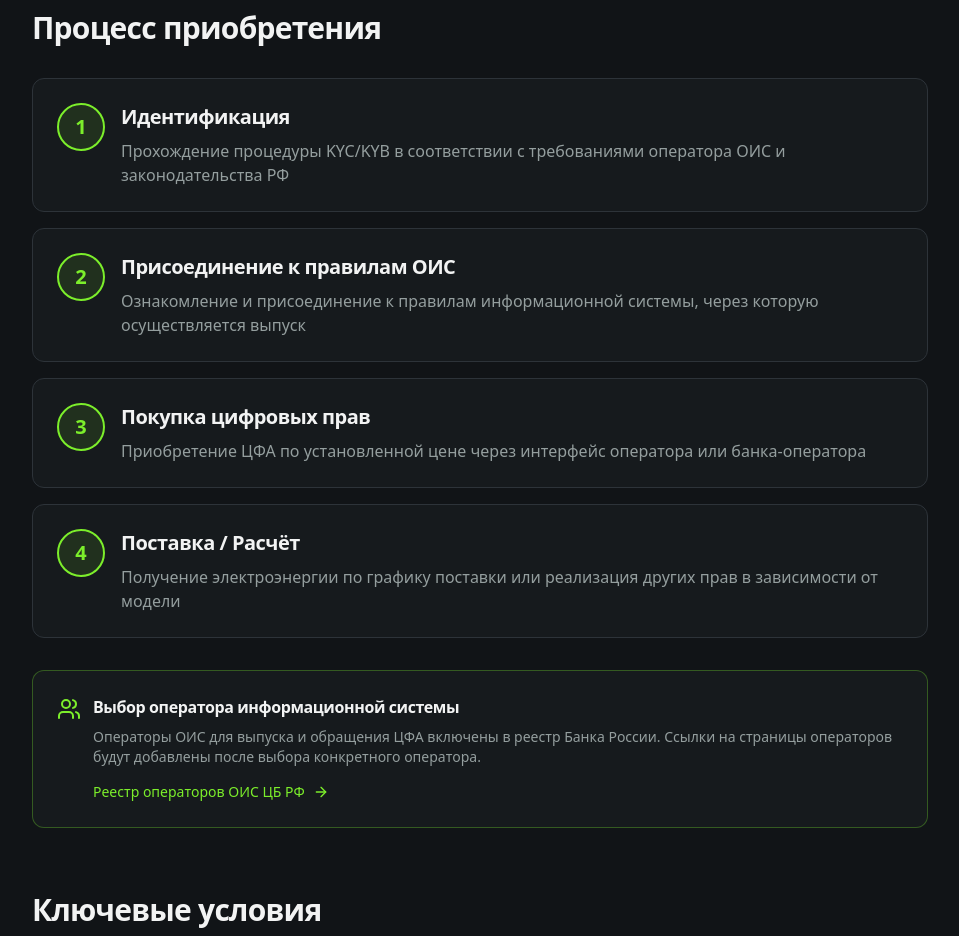
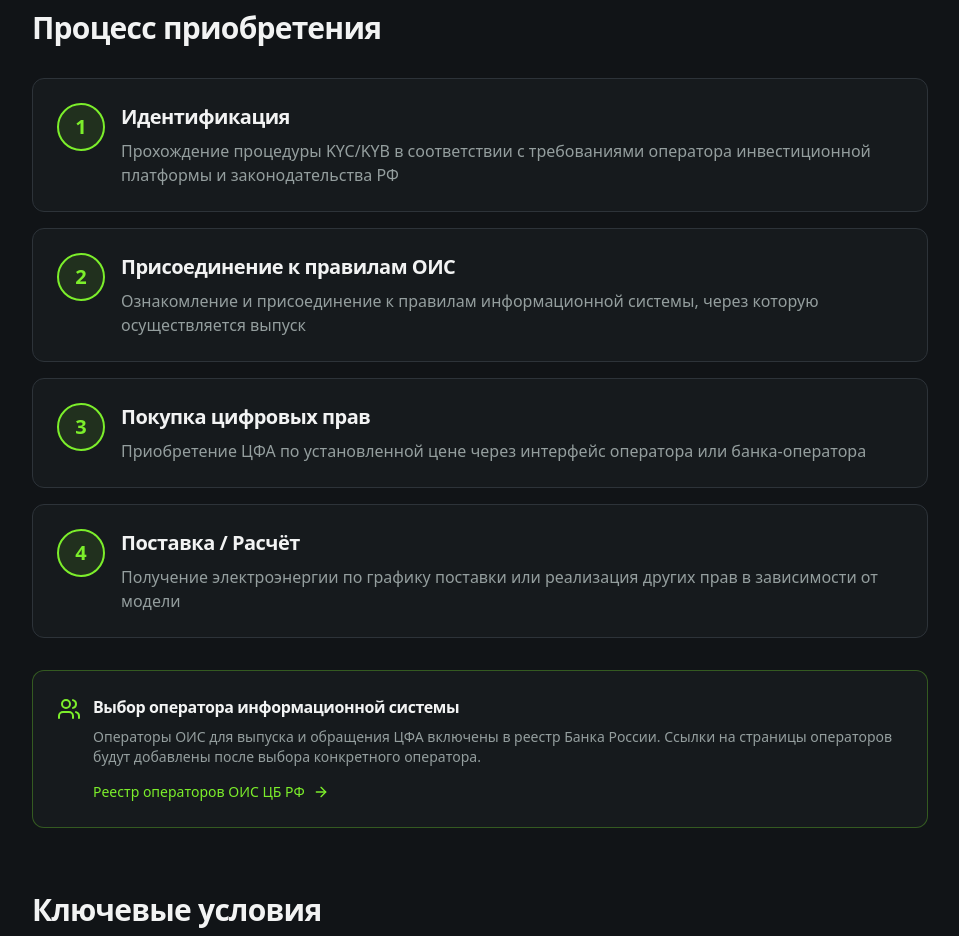
Before and after one commit to nicr737-sys/gas-gpu-power, a React (Vite) app: page /terms in a window 1280 px wide. Shown: the part 780-1716 px from the top of the page, without its empty margins (160-1119 px from the left). Built offline with nearby package versions, Linux system fonts and the light colour scheme.

Commit message:
Preceding changes

```diff
--- a/src/pages/Terms.tsx
+++ b/src/pages/Terms.tsx
@@ -60,7 +60,7 @@ const Terms = () => {
                 {
                   step: 1,
                   title: "Идентификация",
-                  description: "Прохождение процедуры KYC/KYB в соответствии с требованиями оператора ОИС и законодательства РФ"
+                  description: "Прохождение процедуры KYC/KYB в соответствии с требованиями оператора инвестиционной платформы и законодательства РФ"
                 },
                 {
                   step: 2,
```
